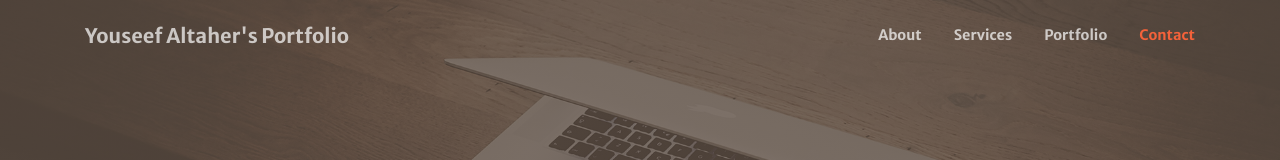
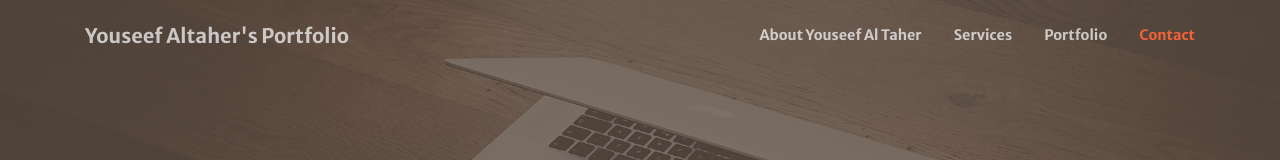
Before and after one commit to yousefaltaher/Portfolio, a plain HTML site: page index.html in a window 1280 px wide. Shown: the top 160 px of the page. Drawn offline with nearby package versions, Linux system fonts and the light colour scheme.

Commit message:
changed about Tab

```diff
--- a/index.html
+++ b/index.html
@@ -26,7 +26,7 @@
                 <button class="navbar-toggler navbar-toggler-right" type="button" data-toggle="collapse" data-target="#navbarResponsive" aria-controls="navbarResponsive" aria-expanded="false" aria-label="Toggle navigation"><span class="navbar-toggler-icon"></span></button>
                 <div class="collapse navbar-collapse" id="navbarResponsive">
                     <ul class="navbar-nav ml-auto my-2 my-lg-0">
-                        <li class="nav-item"><a class="nav-link js-scroll-trigger" href="#about">About</a></li>
+                        <li class="nav-item"><a class="nav-link js-scroll-trigger" href="#about">About Youseef Al Taher</a></li>
                         <li class="nav-item"><a class="nav-link js-scroll-trigger" href="#services">Services</a></li>
                         <li class="nav-item"><a class="nav-link js-scroll-trigger" href="#portfolio">Portfolio</a></li>
                         <li class="nav-item"><a class="nav-link js-scroll-trigger" href="#contact">Contact</a></li>
```
